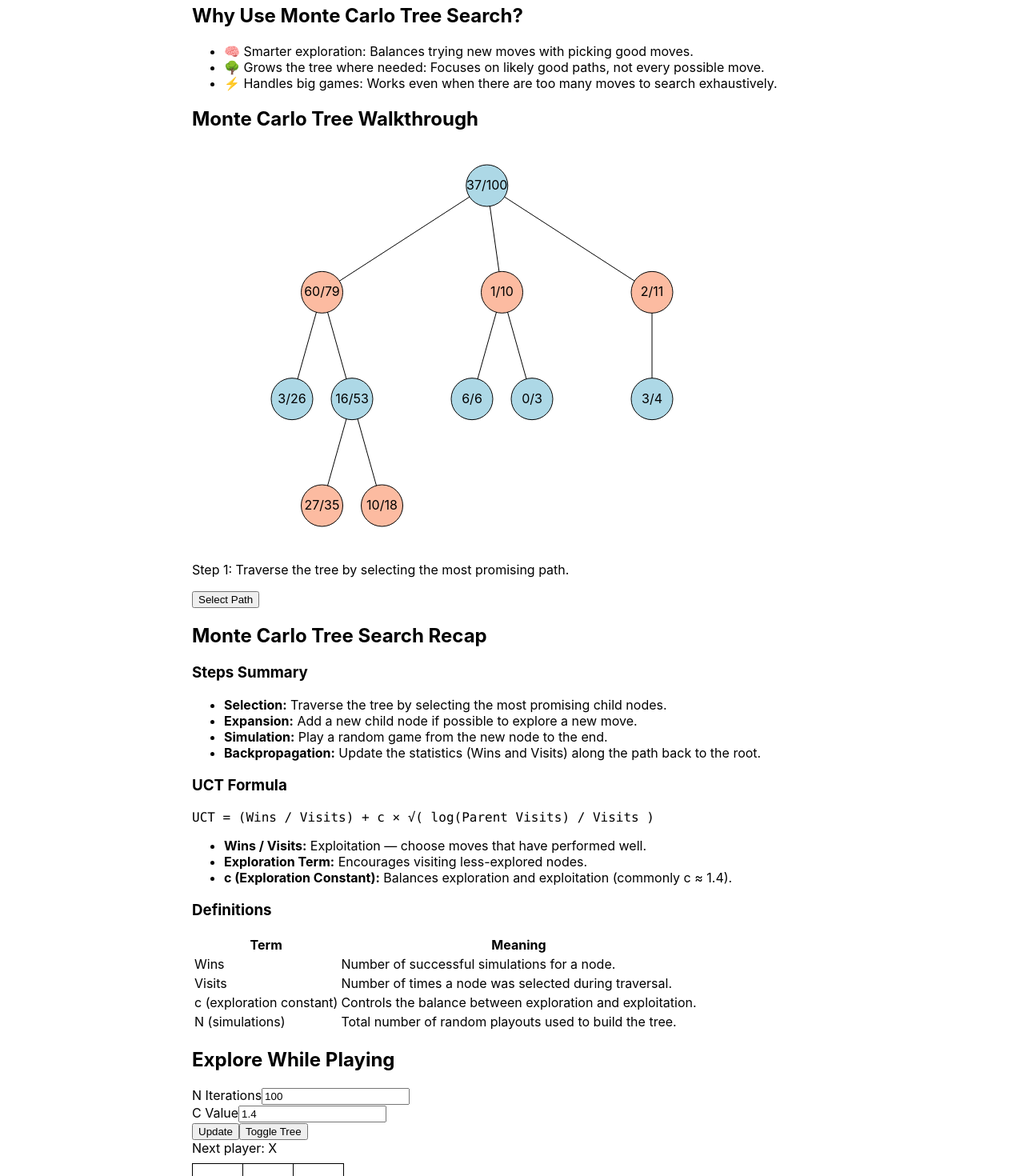
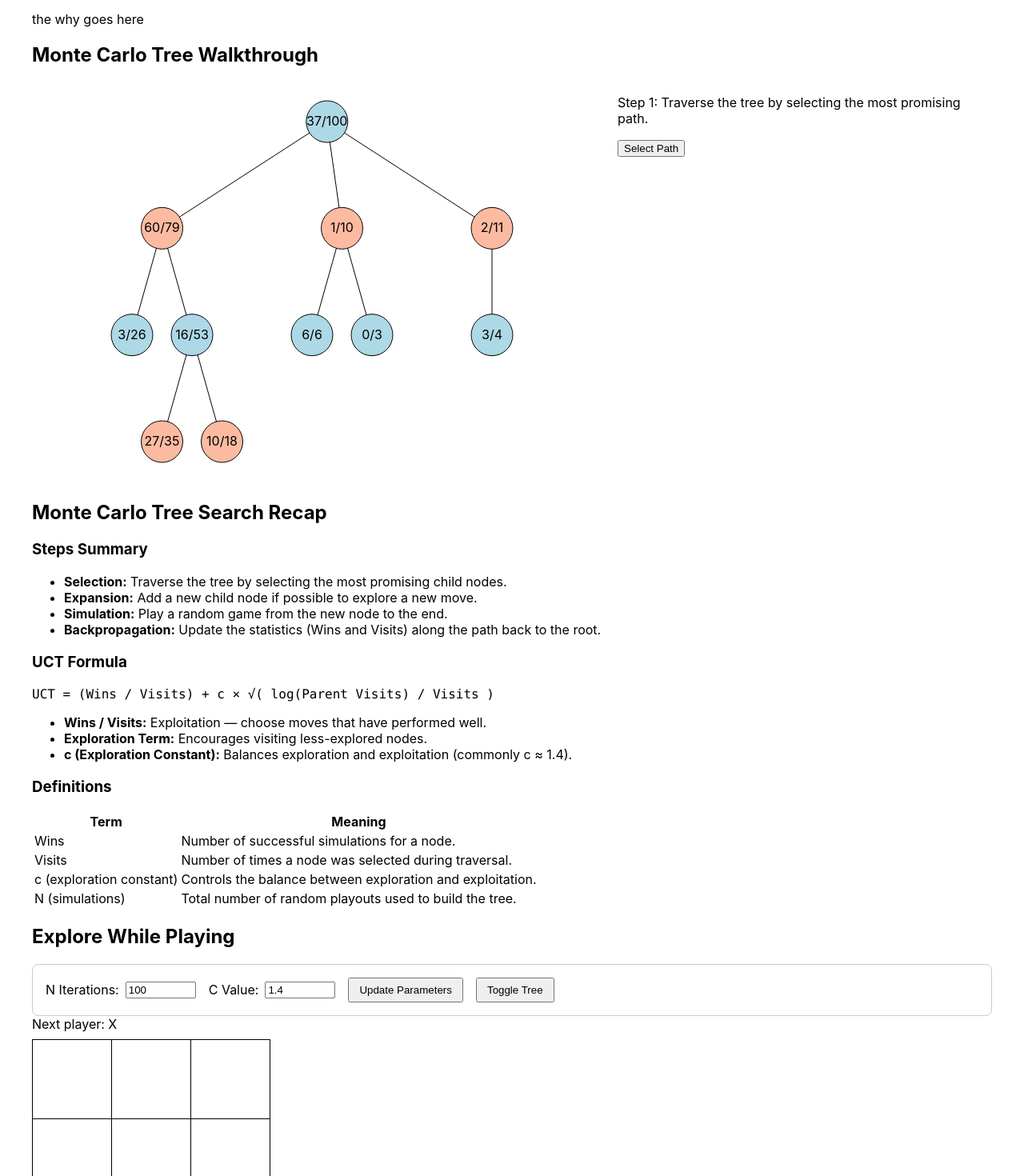
Before and after one commit to abclili123/monte-carlo-vis, a React (Create React App) app: page / in a window 1280 px wide. Shown: the part 240-1710 px from the top of the page at 80% size. Built offline with nearby package versions, Linux system fonts and the light colour scheme.

Commit message:
fixing styling

```diff
--- a/src/App.css
+++ b/src/App.css
@@ -1,11 +1,9 @@
 body {
   display: flex;
-  justify-content: center;
 }
 
 #root {
   width: 100%;
-  max-width: 800px;
   padding: 2rem;
 }
 
--- a/src/components/ControlsPanel.js
+++ b/src/components/ControlsPanel.js
@@ -9,42 +9,44 @@ const ControlsPanel = ({ nIterations, cValue, onUpdateParameters, onToggleTree }
   };
 
   return (
-    <div className="flex flex-col items-center space-y-4 p-4 bg-gray-100 rounded-lg shadow-md">
-      <div className="flex space-x-4">
-        <div>
-          <label className="block text-sm font-medium">N Iterations</label>
+    <div
+      style={{
+        padding: '16px',
+        border: '1px solid #ccc',
+        borderRadius: '8px',
+        display: 'flex',
+        alignItems: 'center',
+        gap: '16px',
+      }}
+    >
+      <label style={{ display: 'flex', alignItems: 'center', gap: '8px' }}>
+        N Iterations:
         <input
           type="number"
-            className="border rounded p-1 w-24"
           value={nInput}
           onChange={(e) => setNInput(e.target.value)}
+          style={{ width: '80px' }}
         />
-        </div>
-        <div>
-          <label className="block text-sm font-medium">C Value</label>
+      </label>
+
+      <label style={{ display: 'flex', alignItems: 'center', gap: '8px' }}>
+        C Value:
         <input
           type="number"
-            className="border rounded p-1 w-24"
           step="0.1"
           value={cInput}
           onChange={(e) => setCInput(e.target.value)}
+          style={{ width: '80px' }}
         />
-        </div>
-      </div>
-      <div className="flex space-x-4">
-        <button
-          className="bg-blue-500 hover:bg-blue-600 text-white font-bold py-2 px-4 rounded"
-          onClick={handleUpdateClick}
-        >
-          Update
+      </label>
+
+      <button onClick={handleUpdateClick} style={{ padding: '6px 12px' }}>
+        Update Parameters
       </button>
-        <button
-          className="bg-gray-500 hover:bg-gray-600 text-white font-bold py-2 px-4 rounded"
-          onClick={onToggleTree}
-        >
+
+      <button onClick={onToggleTree} style={{ padding: '6px 12px' }}>
         Toggle Tree
       </button>
-      </div>
     </div>
   );
 };
--- a/src/components/Explore.js
+++ b/src/components/Explore.js
@@ -17,7 +17,7 @@ const ExploreWhilePlaying = () => {
   };
 
   const handleToggleTree = () => {
-    setShowTree(prev => !prev);
+    setShowTree((prev) => !prev);
   };
 
   const handleUpdateParameters = (newN, newC) => {
@@ -30,23 +30,39 @@ const ExploreWhilePlaying = () => {
   };
 
   return (
-    <div className="flex flex-col items-center p-8 space-y-6">
-      <h2 className="text-3xl font-bold">Explore While Playing</h2>
+    <div>
+      <h2>Explore While Playing</h2>
+
+      <div>
         <ControlsPanel
           nIterations={nIterations}
           cValue={cValue}
           onUpdateParameters={handleUpdateParameters}
           onToggleTree={handleToggleTree}
         />
+      </div>
+
+      <div
+        style={{
+          display: 'flex',
+          flexDirection: 'row',
+          alignItems: 'flex-start',
+          gap: '32px',
+          width: '100%',
+        }}
+      >
         <TicTacToeBoard
+          style={{ flex: 5, minWidth: 0 }}
           onBotMoveDone={handleNewTree}
           selectedNode={selectedNode}
           setSelectedNode={setSelectedNode}
           nIterations={nIterations}
           cValue={cValue}
         />
+
         {showTree && treeData && (
           <TreeViewer
+            style={{ flexShrink: 0, width: "700px" }}
             treeData={treeData}
             selectedNode={selectedNode}
             selectedNodeId={selectedNodeId}
@@ -54,6 +70,7 @@ const ExploreWhilePlaying = () => {
           />
         )}
       </div>
+    </div>
   );
 };
 
--- a/src/components/SectionManager.js
+++ b/src/components/SectionManager.js
@@ -10,26 +10,26 @@ const SectionManager = () => {
 
   return (
     <div className="w-full">
-      <section className="min-h-screen flex items-center justify-center bg-white">
+      <section >
         <Intro />
       </section>
 
-      <section className="min-h-screen flex items-center justify-center bg-gray-100">
+      <section >
         <Why />
       </section>
 
-      <section className="min-h-screen bg-white rounded-xl shadow-md flex items-center justify-center">
+      <section >
         <Walkthrough setShowRecap={setShowRecap} />
       </section>
 
       {showRecap && (
-        <section className="min-h-screen flex items-center justify-center bg-gray-50">
+        <section >
           <Recap />
         </section>
       )}
 
       {showRecap && (
-        <section className="min-h-screen flex items-center justify-center bg-gray-50">
+        <section >
           <ExploreWhilePlaying />
         </section>
       )}
--- a/src/components/TicTacToeBoard.js
+++ b/src/components/TicTacToeBoard.js
@@ -10,12 +10,11 @@ function Square({ value, realValue, onSquareClick, isPreview }) {
       className="square"
       onClick={onSquareClick}
       style={{
-        color: color,
-        fontSize: '32px',
-        width: '64px',
-        height: '64px',
+        fontSize: '48px',
+        width: '100px',
+        height: '100px',
+        lineHeight: '100px',
         fontWeight: 'bold',
-        lineHeight: '64px',
         textAlign: 'center',
         border: '1px solid black',
         backgroundColor: 'white',
@@ -109,14 +108,14 @@ const TicTacToeBoard = ({ onBotMoveDone, selectedNode, setSelectedNode, nIterati
   const displaySquares = selectedNode ? selectedNode.board : squares;
 
   return (
-    <>
+    <div>
       {selectedNode && (
-        <button onClick={() => setSelectedNode(null)} className="mt-4 bg-blue-500 text-white px-4 py-2 rounded">
+        <button onClick={() => setSelectedNode(null)}>
           Return to Live Game
         </button>
       )}
       {isGameOver && (
-        <button onClick={handleReset} className="mt-4 bg-green-500 text-white px-4 py-2 rounded">
+        <button onClick={handleReset}>
           Reset Game
         </button>
       )}
@@ -136,7 +135,7 @@ const TicTacToeBoard = ({ onBotMoveDone, selectedNode, setSelectedNode, nIterati
           </div>
         ))}
       </div>
-    </>
+    </ div>
   );
 };
 
--- a/src/components/TreeViewer.js
+++ b/src/components/TreeViewer.js
@@ -6,6 +6,42 @@ const TreeViewer = ({ treeData, selectedNode, selectedNodeId, onSelectNode }) =>
   const gRef = useRef();
   const zoomRef = useRef();
   const [tooltip, setTooltip] = useState(null);
+  const initialTransformRef = useRef(null);
+
+  // Helper to autoscale tree into view
+  const autoscale = (root) => {
+    const svg = d3.select(svgRef.current);
+    const g = d3.select(gRef.current);
+    const nodes = root.descendants();
+
+    const minX = d3.min(nodes, d => d.x);
+    const maxX = d3.max(nodes, d => d.x);
+    const minY = d3.min(nodes, d => d.y);
+    const maxY = d3.max(nodes, d => d.y);
+
+    const treeWidth = maxX - minX;
+    const treeHeight = maxY - minY;
+
+    const svgWidth = 700;
+    const svgHeight = 400;
+
+    const scale = Math.min(
+      svgWidth / (treeWidth + 100),
+      svgHeight / (treeHeight + 100)
+    );
+
+    const translateX = (svgWidth - treeWidth * scale) / 2 - minX * scale;
+    const translateY = (svgHeight - treeHeight * scale) / 2 - minY * scale;
+
+    const transform = d3.zoomIdentity
+      .translate(translateX, translateY)
+      .scale(scale);
+
+    initialTransformRef.current = transform;
+
+    g.attr("transform", `translate(${translateX},${translateY}) scale(${scale})`);
+    svg.call(zoomRef.current.transform, transform);
+  };
 
   useEffect(() => {
     if (!treeData) return;
@@ -15,14 +51,12 @@ const TreeViewer = ({ treeData, selectedNode, selectedNodeId, onSelectNode }) =>
 
     g.selectAll("*").remove();
 
-    const width = 600;
+    const width = 700;
     const height = 400;
-    const margin = { top: 40, right: 40, bottom: 40, left: 40 };
-    const layoutWidth = width - margin.left - margin.right;
-    const layoutHeight = height - margin.top - margin.bottom;
 
-    const root = d3.hierarchy(treeData, d => d.children || []);
-    const treeLayout = d3.tree().size([layoutWidth, layoutHeight]);
+    const root = d3.hierarchy(treeData, d => d.children);
+    const treeLayout = d3.tree()
+      .nodeSize([50, 75]);
     treeLayout(root);
 
     const treeG = g.append("g").attr("class", "tree-content");
@@ -57,27 +91,35 @@ const TreeViewer = ({ treeData, selectedNode, selectedNodeId, onSelectNode }) =>
           visits: d.data.visits
         });
 
-        const nodeElement = d3.select(event.currentTarget);
+        d3.select(gRef.current)
+          .selectAll("circle")
+          .attr("fill", n => {
+            if (n.data && n.data.id === d.data.id) return "gold"; // clicked one
+            if (selectedNodeId && n.data && n.data.id === selectedNodeId) return "lightgreen"; // previously best move
+            return getColorForDepth(n.depth);
+        });
 
-        const scale = 2;
-        const translateX = width / 2 - scale * (d.x);
-        const translateY = height / 2 - scale * (d.y);
+        const svgWidth = 700;
+        const svgHeight = 400;
+        const zoomScale = 2;
 
-        svg.transition()
+        const translateX = svgWidth / 2 - d.x * zoomScale;
+        const translateY = svgHeight / 2 - d.y * zoomScale;
+
+        const transform = d3.zoomIdentity
+          .translate(translateX, translateY)
+          .scale(zoomScale);
+
+        d3.select(svgRef.current)
+          .transition()
           .duration(750)
-          .call(
-            zoomRef.current.transform,
-            d3.zoomIdentity.translate(translateX, translateY).scale(scale)
-          )
-          .on('end', () => {
-            nodeElement.raise();
-          });
+          .call(zoomRef.current.transform, transform);
+
       });
 
     nodeGroup.append("circle")
       .attr("r", 20)
       .attr("fill", d => {
-        if (selectedNode && selectedNode.id === d.data.id) return "gold";
         if (selectedNodeId && selectedNodeId === d.data.id) return "lightgreen";
         return getColorForDepth(d.depth);
       })
@@ -98,27 +140,33 @@ const TreeViewer = ({ treeData, selectedNode, selectedNodeId, onSelectNode }) =>
     svg.call(zoomBehavior);
     zoomRef.current = zoomBehavior;
 
-  }, [treeData, selectedNode, selectedNodeId, onSelectNode]);
+    setTimeout(() => {
+      autoscale(root);
+    }, 0);
+
+  }, [treeData]);
 
   useEffect(() => {
     if (!selectedNode) {
       setTooltip(null);
-      resetZoom()
+      resetZoom();
     }
   }, [selectedNode, treeData]);
 
   const resetZoom = () => {
-    const svg = d3.select(svgRef.current);
-    svg.transition()
+    if (!initialTransformRef.current) return;
+
+    d3.select(svgRef.current)
+      .transition()
       .duration(750)
-      .call(zoomRef.current.transform, d3.zoomIdentity.translate(40, 40));
+      .call(zoomRef.current.transform, initialTransformRef.current);
   };
 
   return (
     <div style={{ position: 'relative' }}>
-      <svg ref={svgRef} width={600} height={400} className="bg-white shadow-md rounded overflow-hidden">
-        <g ref={gRef} transform="translate(40,40)" />
-        <foreignObject x={500} y={10} width={90} height={35}>
+      <svg ref={svgRef} width={700} height={400}>
+        <g ref={gRef} transform="translate(0,0)" />
+        <foreignObject x={610} y={10} width={90} height={35}>
           <button onClick={resetZoom} style={{ width: '80px', height: '35px', background: 'white', fontSize: '12px', color: 'black', borderRadius: '4px', border: 'black 1px solid' }}>Reset Zoom</button>
         </foreignObject>
       </svg>
--- a/src/components/Walkthrough.js
+++ b/src/components/Walkthrough.js
@@ -252,12 +252,33 @@ const Walkthrough = ({setShowRecap}) => {
     setButtonVisible(true);
   }, [phase]);
 
+  return (
+    <div>
+      {/* Title on Top */}
+      <h2
+      >
+        Monte Carlo Tree Walkthrough
+      </h2>
 
-  return (
-    <div className="flex flex-col items-center p-8">
-      <h2 className="text-3xl font-bold mb-6">Monte Carlo Tree Walkthrough</h2>
-
-      <svg width={width} height={height} className="bg-white shadow-md rounded">
+      {/* SVG + Text Side-by-Side */}
+      <div
+        style={{
+          display: 'flex',
+          flexDirection: 'row',
+          alignItems: 'flex-start',
+          gap: '32px',
+          width: '100%',
+        }}
+      >
+        {/* SVG on the left */}
+        <div style={{ flexShrink: 0, width: "700px" }}>
+          <svg
+            width="100%"
+            height={height}
+            style={{
+              backgroundColor: 'white',
+            }}
+          >
             {/* try to fix arrows later */}
             <defs>
               <marker id="arrow-down" markerWidth="20" markerHeight="20" refX="10" refY="5" orient="auto" markerUnits="userSpaceOnUse">
@@ -332,23 +353,19 @@ const Walkthrough = ({setShowRecap}) => {
               );
             })}
           </svg>
+        </div>
 
-      {useUCTSelection && (
-        <div className="mb-4 px-4 py-2 bg-green-100 text-green-800 text-sm font-semibold rounded-full">
-          UCT Selection Enabled
-        </div>
-      )}
-
-      {/* Text explanation */}
+        {/* Text and Buttons on the right */}
+        <div style={{ flex: 5, minWidth: 0 }}>
             {phase === 'introduceNSimulations' ? (
             // N Simulations explanation screen
-        <div className="flex flex-col items-center mt-10">
-          <h3 className="text-2xl font-bold mb-4">Simulating Many Times</h3>
-          <p className="text-lg mb-4 text-center max-w-2xl">
+            <div>
+              <h3>Simulating Many Times</h3>
+              <p>
                 In real Monte Carlo Tree Search, we don't stop after just a few moves!
                 We run thousands of simulations to explore the tree.
               </p>
-          <p className="text-md mb-6 text-center max-w-xl">
+              <p>
                 N = Number of simulations.<br/>
                 Let's run N = 25 simulations automatically!
               </p>
@@ -357,23 +374,22 @@ const Walkthrough = ({setShowRecap}) => {
                   setAutoSimulationsLeft(25);
                   setPhase('selection');
                 }}
-            className="mt-6 bg-purple-500 hover:bg-purple-600 text-white font-bold py-2 px-6 rounded"
               >
                 Start 25 Simulations
               </button>
             </div>
           ) : phase === 'introduceUCT' ? (
             // Special UCT screen
-        <div className="flex flex-col items-center mt-10">
-          <h3 className="text-2xl font-bold mb-4">Introducing UCT!</h3>
-          <p className="text-lg mb-4 text-center max-w-2xl">
+            <div>
+              <h3>Introducing UCT!</h3>
+              <p>
                 When selecting nodes, we want to balance between <b>exploiting</b> high win rates and <b>exploring</b> less visited nodes.
               </p>
-          <p className="text-lg mb-2 text-center max-w-2xl">
+              <p>
                 <strong>UCT Formula:</strong><br/>
                 UCT = (Wins / Visits) + c × √( log(Parent Visits) / Visits )
               </p>
-          <p className="text-md mb-6 text-center max-w-xl">
+              <p>
                 - First part: Win Rate (exploitation)<br/>
                 - Second part: Exploration bonus<br/>
                 - The constant c controls how much we explore!
@@ -383,15 +399,14 @@ const Walkthrough = ({setShowRecap}) => {
                   setUseUCTSelection(true);
                   setPhase('selection');
                 }}
-            className="mt-6 bg-green-500 hover:bg-green-600 text-white font-bold py-2 px-6 rounded"
               >
                 Continue to UCT Walkthrough
               </button>
             </div>
           ) : phase === 'finalMoveSelection' ? (
-        <div className="flex flex-col items-center mt-10">
-          <h3 className="text-2xl font-bold mb-4">Choosing the Move!</h3>
-          <p className="text-lg mb-4 text-center max-w-2xl">
+            <div>
+              <h3>Choosing the Move!</h3>
+              <p>
                 After many simulations, we now pick the move with the highest win rate from the root node.
                 This is the move the AI would choose!
               </p>
@@ -400,27 +415,25 @@ const Walkthrough = ({setShowRecap}) => {
             <>
               {autoSimulationsLeft > 0 ? (
                 // Progress Bar during Auto Simulation
-            <div className="mt-8 flex flex-col items-center">
-              <div className="w-64 h-6 bg-gray-300 rounded-full overflow-hidden">
+                <div>
+                  <div>
                     <div
-                  className="h-full bg-purple-500"
                       style={{
                         width: `${((25 - autoSimulationsLeft) / 25) * 100}%`,
                         transition: 'width 0.2s ease-in-out',
                       }}
                     />
                   </div>
-              <p className="mt-2 text-sm font-medium text-gray-700">
+                  <p>
                     Simulating {25 - autoSimulationsLeft} / 25
                   </p>
                 </div>
               ) : (
                 <>
-              <p className="mt-8 text-lg text-center max-w-xl">{phaseText[phase]}</p>
+                  <p>{phaseText[phase]}</p>
                   {buttonVisible && (
                     <button
                       onClick={handleNextStep}
-                  className="mt-8 bg-blue-500 hover:bg-blue-600 text-white font-bold py-2 px-6 rounded"
                     >
                       {phase === 'selection' && 'Select Path'}
                       {phase === 'expansion' && 'Expand Node'}
@@ -433,6 +446,9 @@ const Walkthrough = ({setShowRecap}) => {
             </>
           )}
         </div>
+      </div>
+    </div>
+
   );
 };
 
--- a/src/components/Why.js
+++ b/src/components/Why.js
@@ -2,19 +2,9 @@ import React from 'react';
 
 const Why = () => {
   return (
-    <div className="max-w-3xl mx-auto text-center p-8">
-      <h2 className="text-3xl font-bold mb-4">Why Use Monte Carlo Tree Search?</h2>
-      <ul className="text-lg mb-6 list-disc list-inside text-left">
-        <li className="mb-2">
-          <span className="font-semibold">🧠 Smarter exploration:</span> Balances trying new moves with picking good moves.
-        </li>
-        <li className="mb-2">
-          <span className="font-semibold">🌳 Grows the tree where needed:</span> Focuses on likely good paths, not every possible move.
-        </li>
-        <li className="mb-2">
-          <span className="font-semibold">⚡ Handles big games:</span> Works even when there are too many moves to search exhaustively.
-        </li>
-      </ul>
+    <div>
+      <h2>Why Use Monte Carlo Tree Search?</h2>
+      <p> the why goes here</p>
     </div>
   );
 };
```
Also changed, not shown: src/components/Intro.js (+4 -4 lines), src/components/Recap.js (+22 -22 lines). Lines whose indentation alone changed are shown as unchanged.
